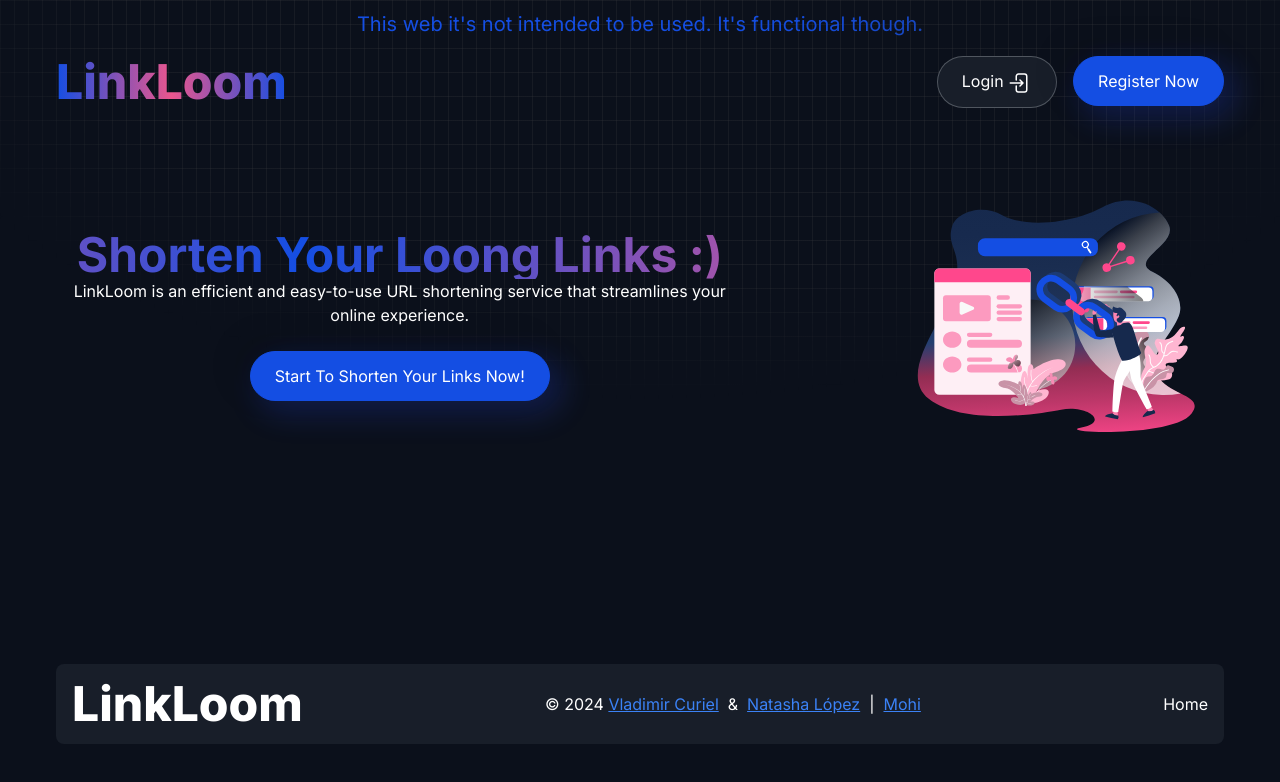
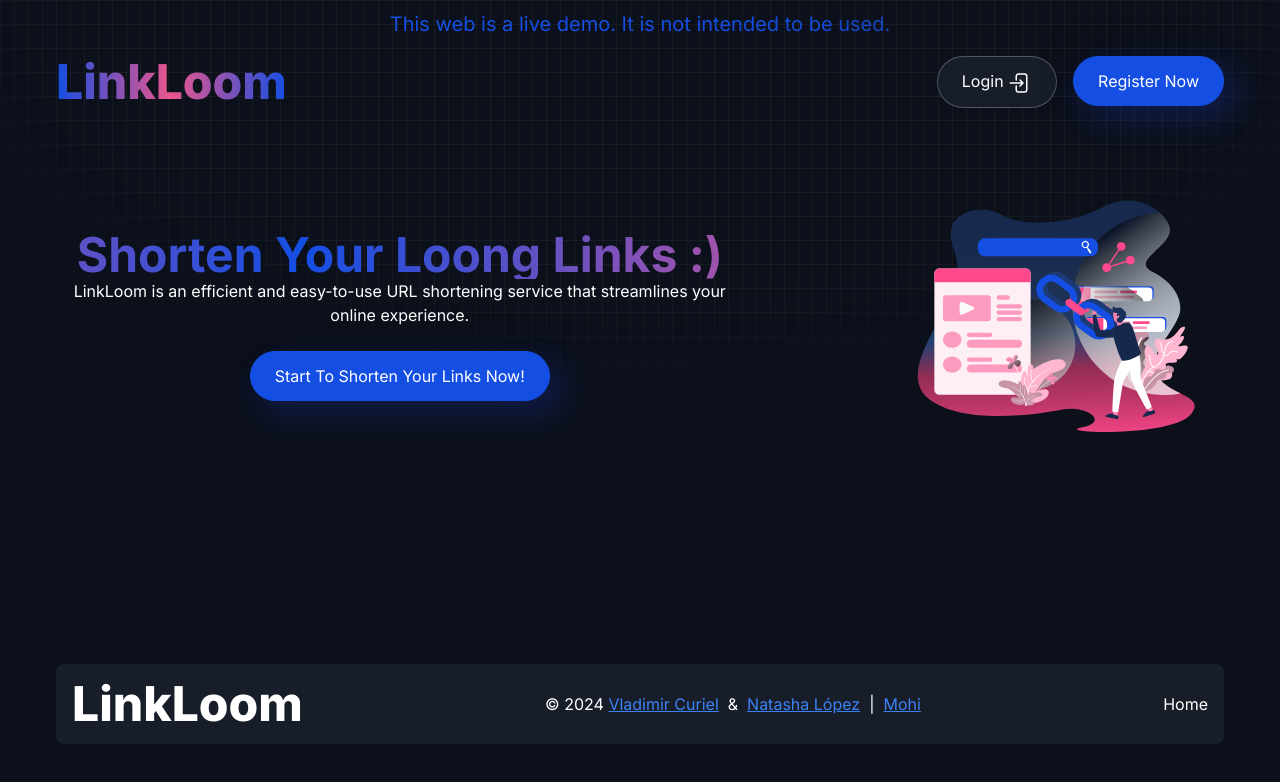
Before and after one commit to NightmareVCO/urlShortener-nextjs, a Next.js app: page / in a window 1280 px wide. Shown: the top 782 px of the page. Built offline with nearby package versions, Linux system fonts and the light colour scheme; no server answers; the database is empty.

Commit message:
feat: Update Banner component text for live demo
This commit updates the text in the Banner component to clarify that the web is a live demo and not intended for actual use. This change improves the clarity and user understanding of the purpose of the web page.

```diff
--- a/src/components/banner/Banner.tsx
+++ b/src/components/banner/Banner.tsx
@@ -4,10 +4,10 @@ const Banner = () => {
       <div className="flex items-center justify-center size-full">
         <p className="text-center text-pretty">
           <span className="hidden sm:inline-flex animate-background-shine bg-[linear-gradient(110deg,#144EE3,45%,#1e293b,55%,#EB568E)] bg-[length:250%_100%] bg-clip-text text-xl text-transparent">
-            {"This web it's not intended to be used. It's functional though."}
+            {"  This web is a live demo. It is not intended to be used."}
           </span>
           <span className="inline-flex sm:hidden animate-background-shine bg-[linear-gradient(110deg,#144EE3,45%,#1e293b,55%,#EB568E)] bg-[length:250%_100%] bg-clip-text text-xl text-transparent">
-            This web it is not intended to be used.
+            This web is a live demo.
           </span>
         </p>
       </div>
```
